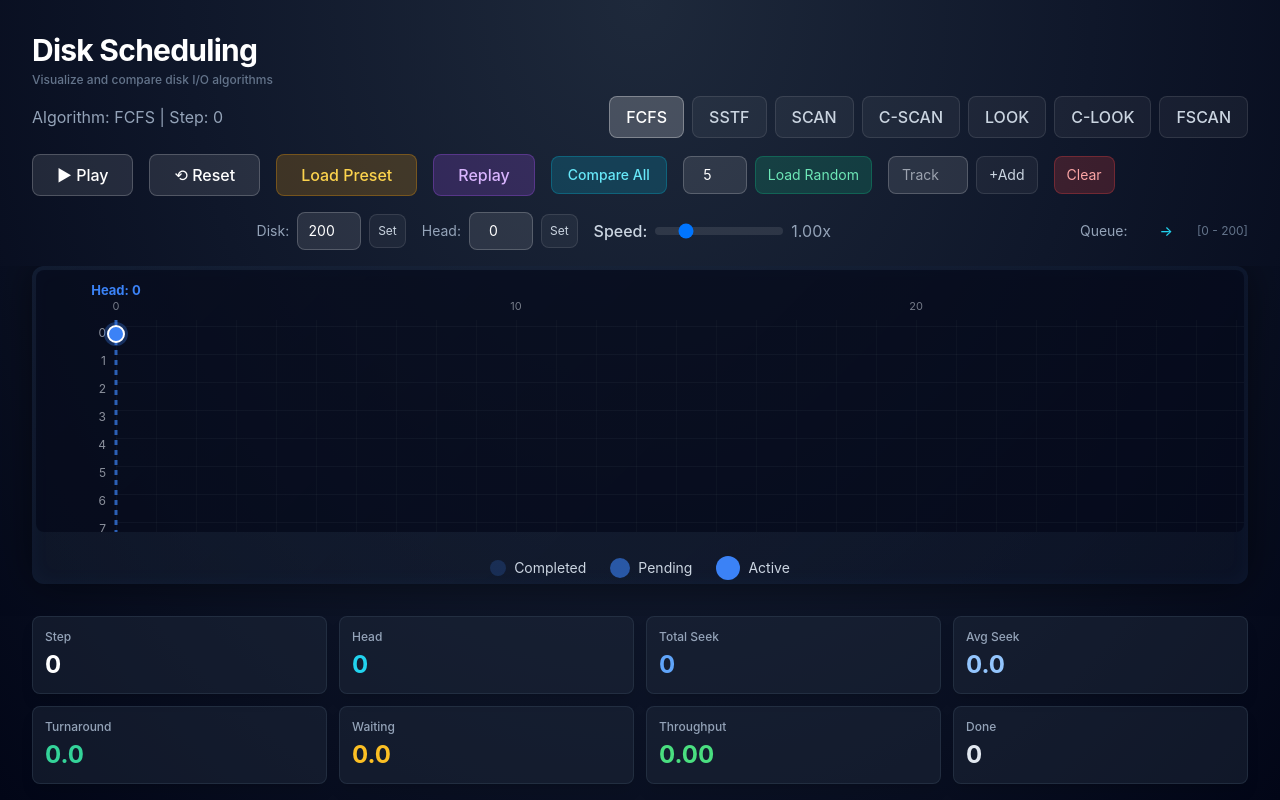
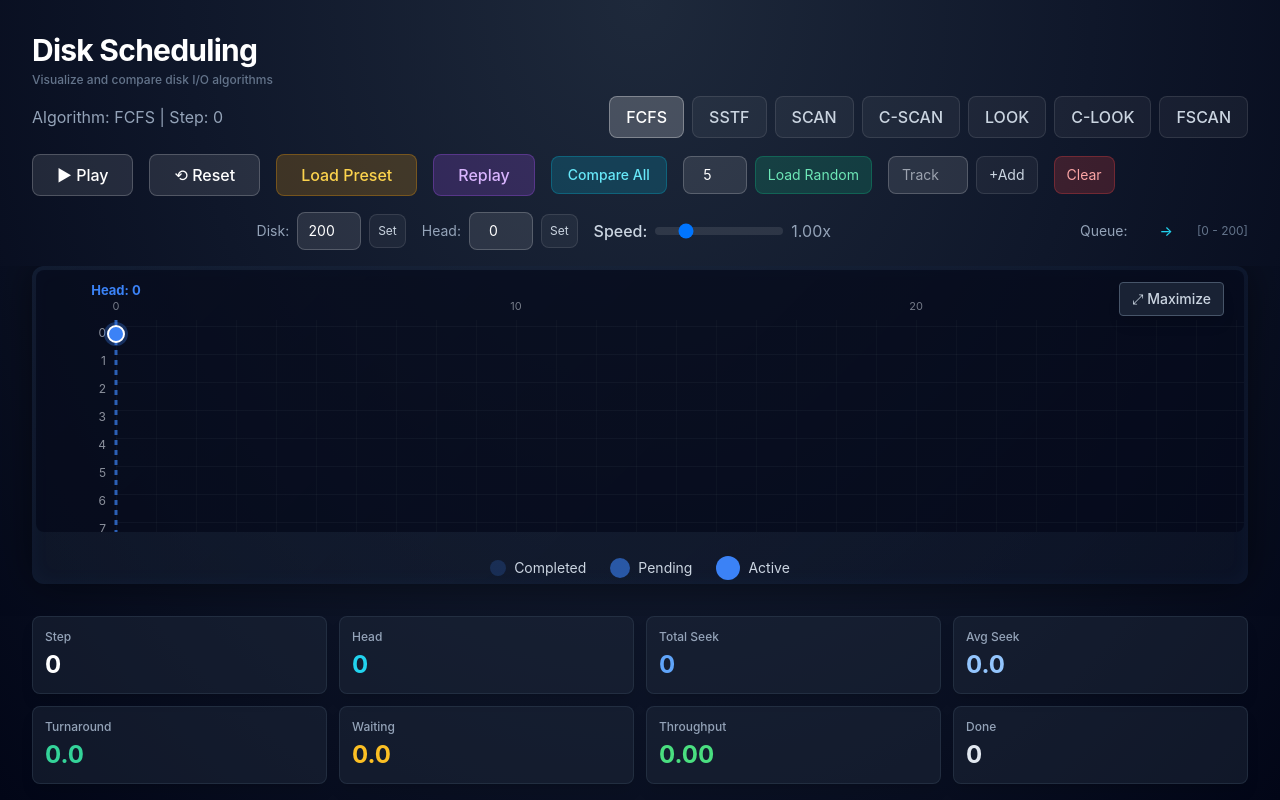
Before and after one commit to pal3dreamer/Disk_Scheduling_Simulation, a React (Vite) app: page / in a window 1280 px wide. Built offline with nearby package versions, Linux system fonts and the light colour scheme.

Commit message:
feat: add maximize button to timeline visualizer

```diff
--- a/src/components/TimelineVisualizerV2.tsx
+++ b/src/components/TimelineVisualizerV2.tsx
@@ -22,6 +22,7 @@ export const TimelineVisualizerV2: React.FC = () => {
   const queuedRequestsRef = useRef<Array<{id: string, track: number}>>([]);
   const comparisonRef = useRef<HTMLDivElement>(null);
   const [algoResults, setAlgoResults] = useState<Record<string, {totalSeek: number, avgSeek: number, steps: number, completed: number}>>({}); // Store for replay
+  const [isMaximized, setIsMaximized] = useState(false);
 
   useEffect(() => {
     if (Object.keys(algoResults).length > 0 && comparisonRef.current) {
@@ -505,10 +506,25 @@ export const TimelineVisualizerV2: React.FC = () => {
       {/* Main Timeline Container */}
       <div className="flex-1 shrink-0 min-h-[350px] px-8 pb-8 overflow-hidden">
         {/* Enhanced Container - Graph Hero */}
-        <div className="rounded-xl p-1 h-full flex flex-col" style={{
-          background: 'linear-gradient(135deg, rgba(30,41,59,0.4) 0%, rgba(15,23,42,0.6) 100%)',
-          boxShadow: '0 0 40px rgba(0,0,0,0.5), inset 0 0 20px rgba(59,130,246,0.05)'
-        }}>
+        <div className={
+          isMaximized
+            ? "fixed inset-4 z-50 rounded-xl p-2 flex flex-col backdrop-blur-xl border border-slate-700/50 shadow-2xl"
+            : "relative rounded-xl p-1 h-full flex flex-col"
+          }
+          style={isMaximized ? {
+            background: 'linear-gradient(135deg, rgba(30,41,59,0.95) 0%, rgba(15,23,42,0.98) 100%)',
+          } : {
+            background: 'linear-gradient(135deg, rgba(30,41,59,0.4) 0%, rgba(15,23,42,0.6) 100%)',
+            boxShadow: '0 0 40px rgba(0,0,0,0.5), inset 0 0 20px rgba(59,130,246,0.05)'
+          }}
+        >
+          <button
+            onClick={() => setIsMaximized(!isMaximized)}
+            className="absolute top-4 right-6 z-10 px-3 py-1.5 bg-slate-800/80 hover:bg-slate-700 text-slate-300 rounded text-sm font-medium border border-slate-600 shadow-lg transition-colors flex items-center gap-2 backdrop-blur-sm"
+          >
+            {isMaximized ? '⤓ Minimize' : '⤢ Maximize'}
+          </button>
+
           {/* Scrollable SVG Container */}
           <div
             ref={svgContainerRef}
```
